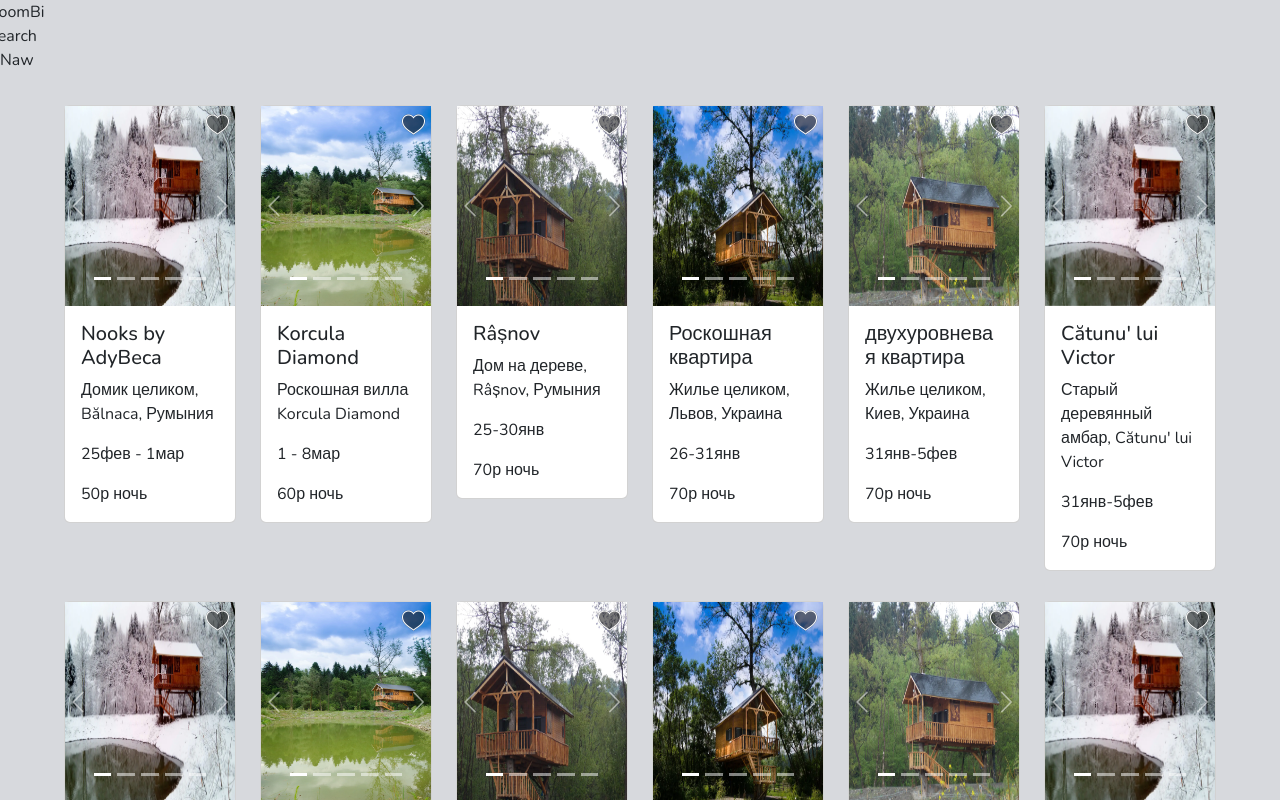
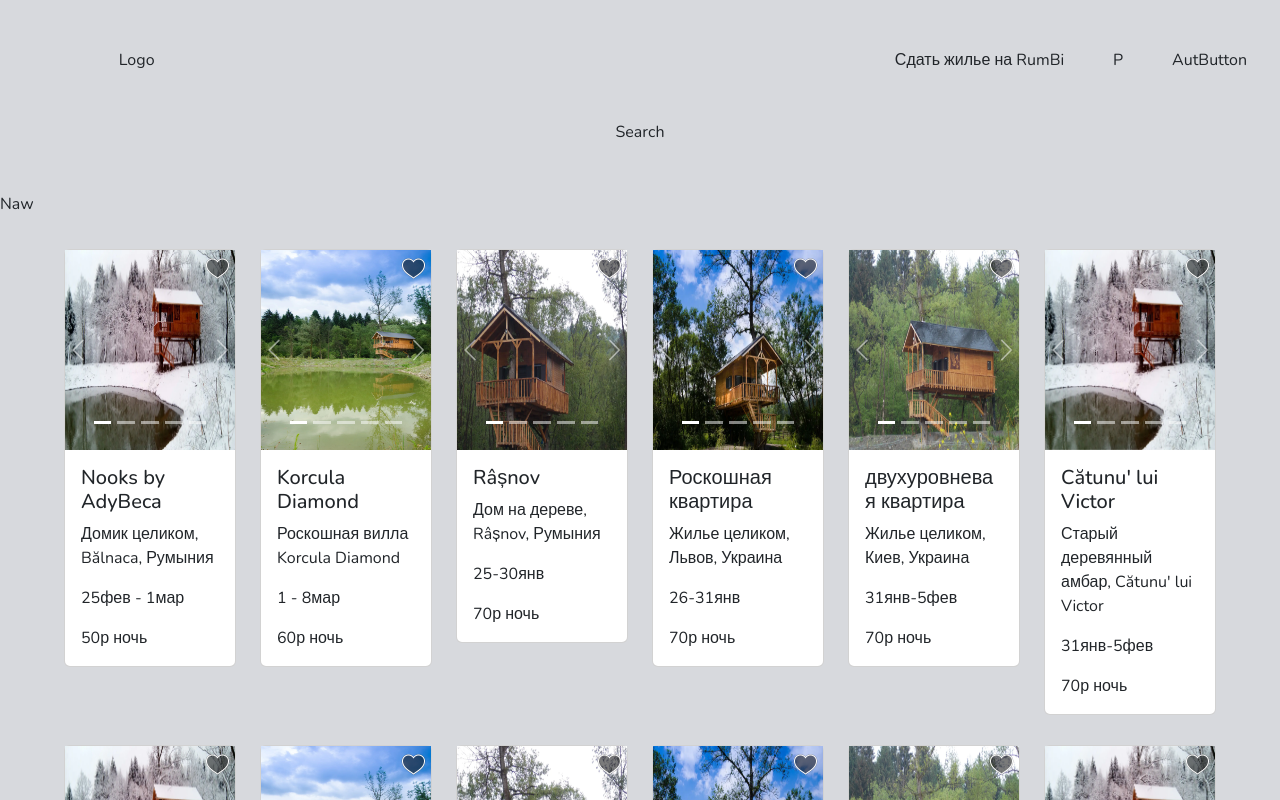
Before and after one commit to airbnbDiplom/RoomBi, a Next.js app: page / in a window 1280 px wide. Shown: the top 800 px of the page. Built offline with nearby package versions, Linux system fonts and the light colour scheme; a web font is replaced by a local one.

Commit message:
Header.tsx - добавление адаптивной сетки -Header.modal.css добавлены классы для адоптивой сетки

```diff
--- a/src/app/components/card/cardBi.module.css
+++ b/src/app/components/card/cardBi.module.css
@@ -1,4 +1,4 @@
-.btn{
+.btn {
 	position: absolute;
 	z-index: 2;
 	width: 25px;
@@ -12,7 +12,7 @@
 	border: none;
 }
 
-  .card{
+.card {
 	margin-top: 20px;
 	margin-bottom: 10px;
 }
--- a/src/app/startComponents/header/Header.module.css
+++ b/src/app/startComponents/header/Header.module.css
@@ -0,0 +1,21 @@
+.customText {
+	@media (max-width: 575.98px) {
+		text-align: center !important;
+	}
+	@media (min-width: 576px) {
+		text-align: end !important;
+	}
+}
+.customDisplayNone {
+	@media (max-width: 575.98px) {
+		display: none !important;
+	}
+}
+.customTextCenter {
+	@media (max-width: 575.98px) {
+		text-align: center !important;
+	}
+}
+.textCenter {
+	text-align: center;
+}
--- a/src/app/startComponents/header/Header.tsx
+++ b/src/app/startComponents/header/Header.tsx
@@ -1,10 +1,53 @@
 import { FC } from 'react'
-import { Row } from 'react-bootstrap'
+import { Col, Row } from 'react-bootstrap'
+import style from './Header.module.css'
 const Header: FC = () => {
 	return (
-		<div>
-			<Row>RoomBi</Row>
-			<Row>Search </Row>
+		<div className='ps-md-5 pe-md-5 ps-sm-3 pe-sm-3'>
+			<Row xl={12} className='pt-5'>
+				<Col className='text-center' sx={12} sm={2} md={2} lg={2} xl={2}>
+					Logo
+				</Col>
+				<Col sx={12} sm={10} md={10} lg={10} xl={10}>
+					<Row>
+						<Col
+							className={style.customText}
+							sx={6}
+							sm={6}
+							md={8}
+							lg={10}
+							xl={10}
+						>
+							Сдать жилье на RumBi
+						</Col>
+						<Col
+							className={(style.textCenter, style.customDisplayNone)}
+							sx={1}
+							sm={1}
+							md={1}
+							lg={1}
+							xl={1}
+						>
+							<p className='w-100 text-center p-0 m-0'>P</p>
+						</Col>
+						<Col
+							className={(style.customTextCenter, style.customDisplayNone)}
+							sx={5}
+							sm={5}
+							md={3}
+							lg={1}
+							xl={1}
+						>
+							AutButton
+						</Col>
+					</Row>
+				</Col>
+			</Row>
+			<Row className='pt-5 pb-5 '>
+				<Col xs={12} className='text-center'>
+					Search
+				</Col>
+			</Row>
 		</div>
 	)
 }
```
Also changed, not shown: src/app/startComponents/main/Main.tsx (+11 -11 lines). Lines whose indentation alone changed are shown as unchanged.
